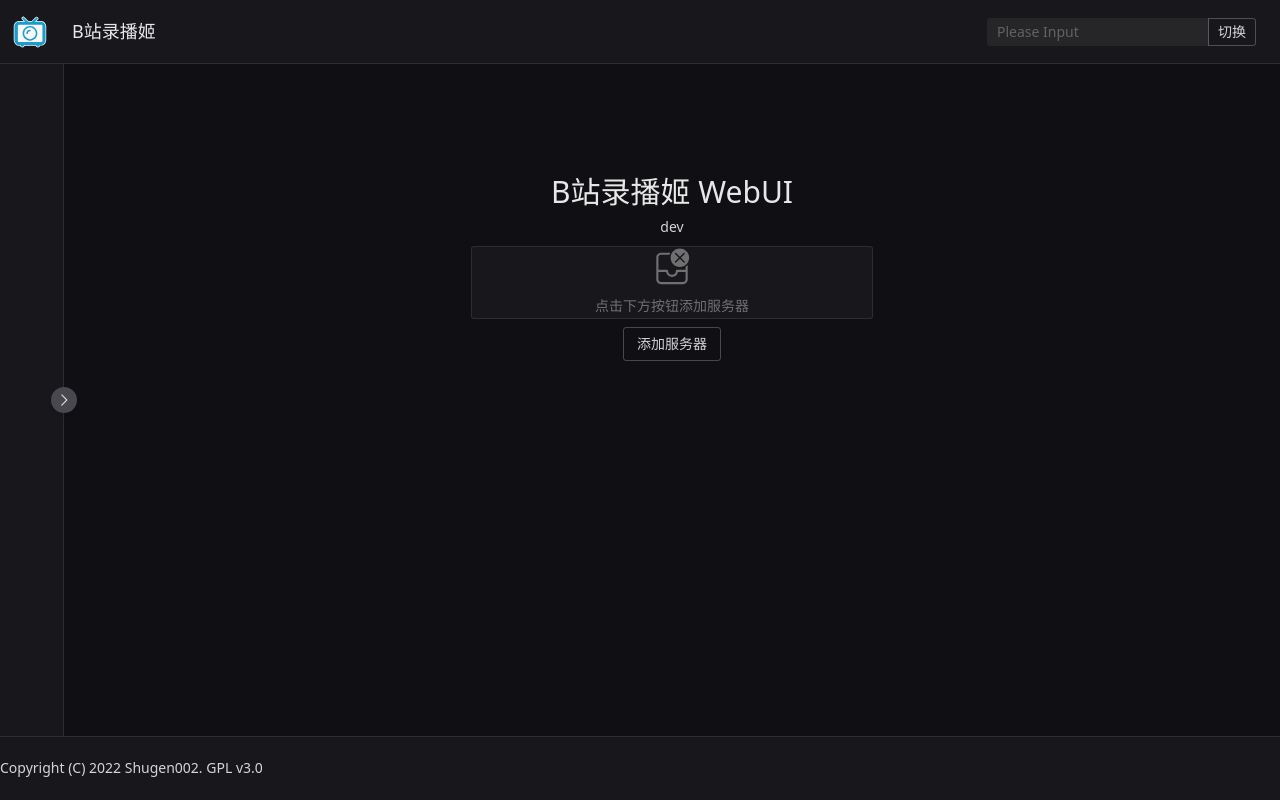
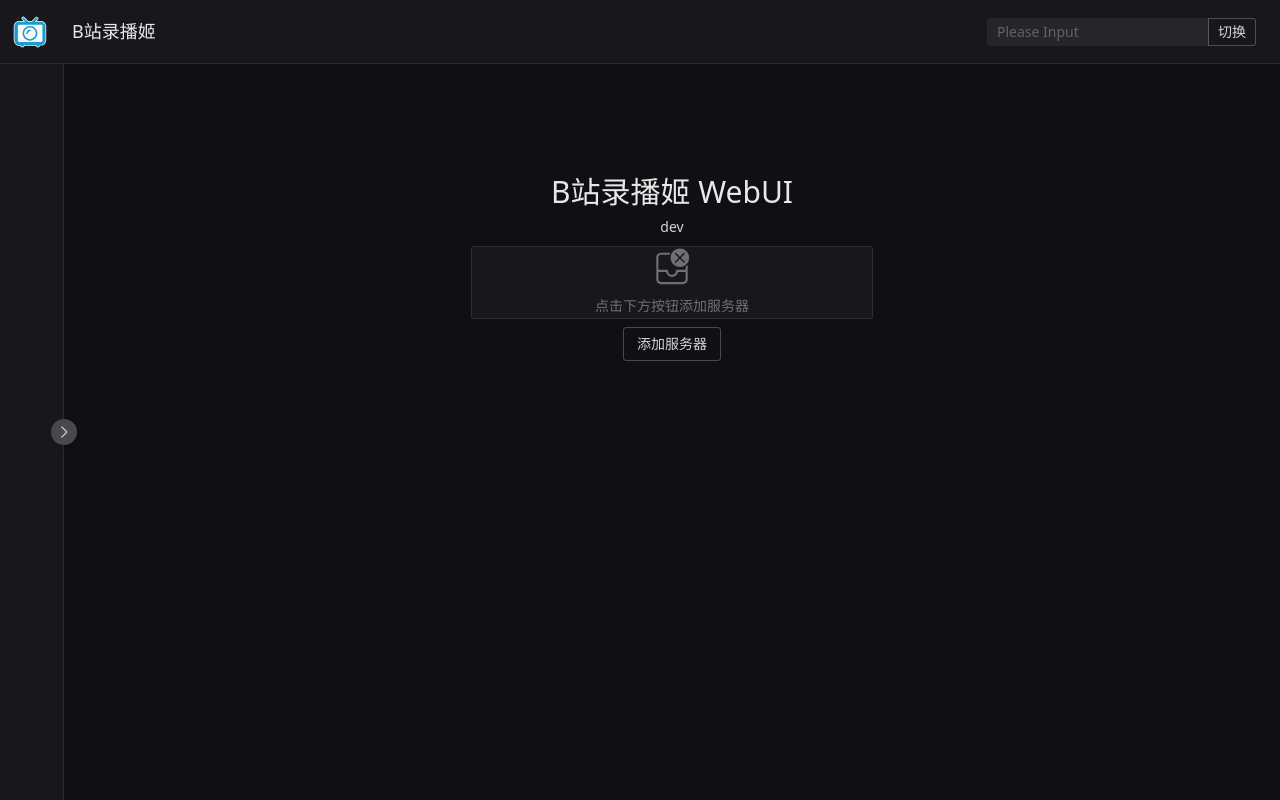
Before and after one commit to BililiveRecorder/BililiveRecorder-WebUI, a Vue app: page / in a window 1280 px wide. Built offline with nearby package versions, Linux system fonts and the light colour scheme; some icons are missing.

Commit message:
feat: remove footer

```diff
--- a/src/App.vue
+++ b/src/App.vue
@@ -3,23 +3,19 @@
     <global-provider>
       <n-layout :style="{ height: vh100 + 'px' }">
         <top-bar />
-        <n-layout position="absolute" style="top: 64px; bottom: 64px" has-sider>
+        <n-layout position="absolute" style="top:64px" has-sider>
           <side-menu></side-menu>
           <n-layout content-style="padding: 24px;height: 100%;" :native-scrollbar="false">
             <router-view></router-view>
           </n-layout>
         </n-layout>
-        <n-layout-footer position="absolute"
-          style="height: 64px;display: flex; justify-content: flex-start; align-items: center" bordered>Copyright (C)
-          2022
-          Shugen002. GPL v3.0</n-layout-footer>
       </n-layout>
     </global-provider>
   </n-message-provider>
 </template>
 
 <script setup lang="ts">
-import { NLayout, NLayoutFooter, NMessageProvider } from 'naive-ui';
+import { NLayout, NMessageProvider } from 'naive-ui';
 import { onMounted, onUnmounted, ref } from 'vue';
 import GlobalProvider from './components/GlobalProvider.vue';
 import SideMenu from './components/SideMenu.vue';
```
